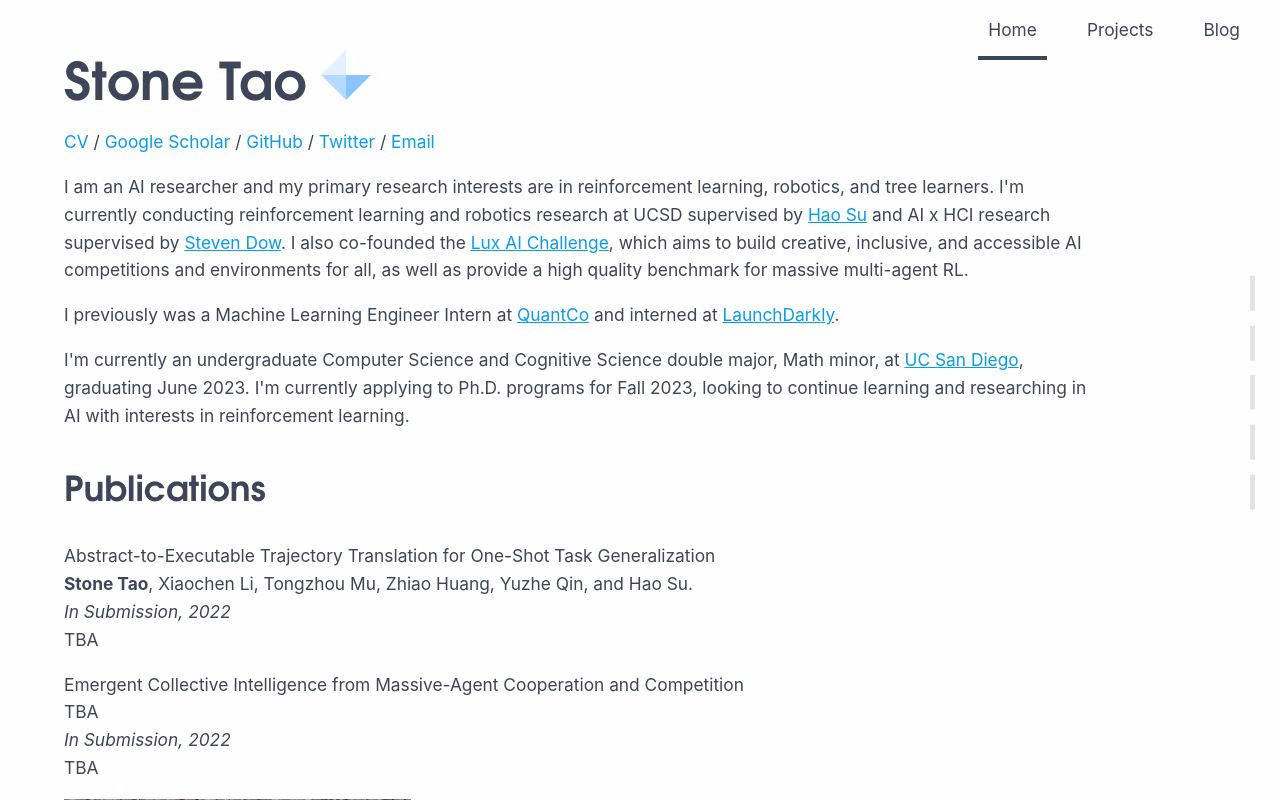
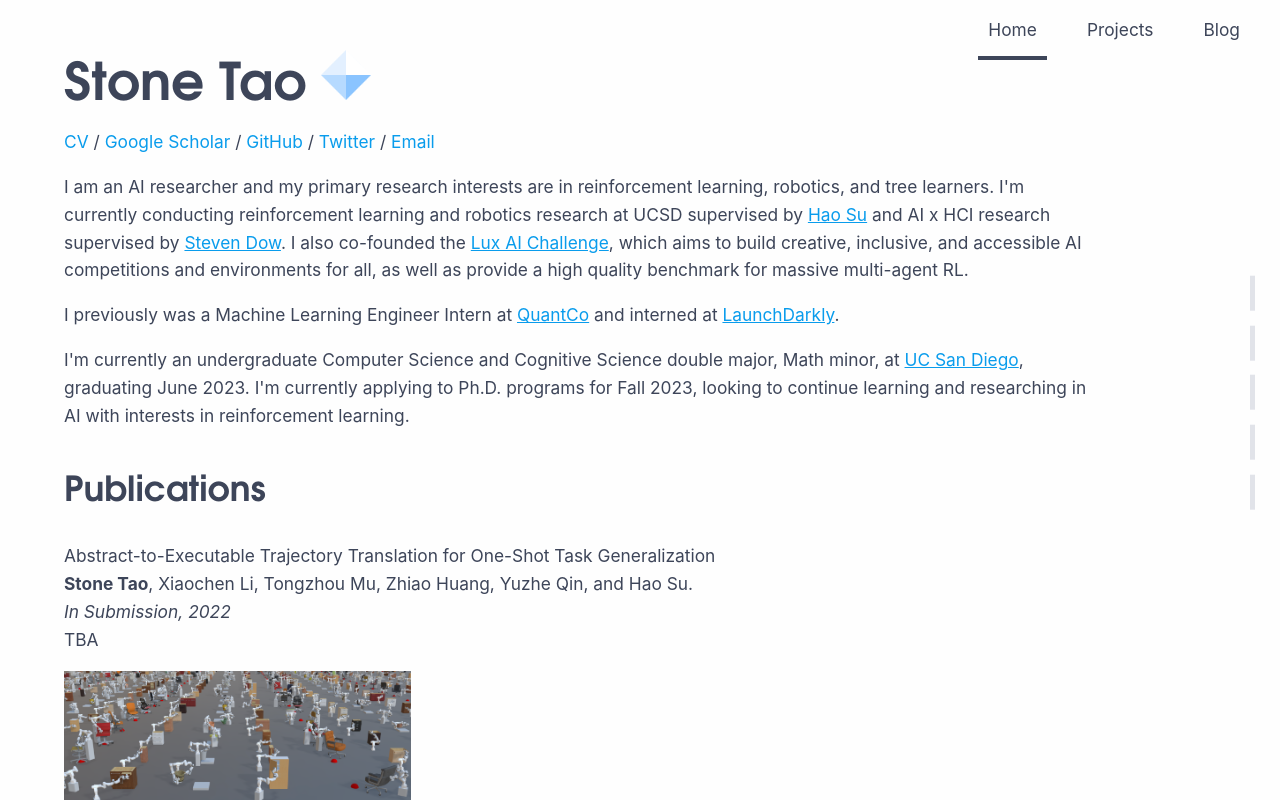
Before and after one commit to StoneT2000/StoneT2000.github.io, a React (Create React App) app: page / in a window 1280 px wide. Shown: the top 800 px of the page. Built offline with nearby package versions, Linux system fonts and the light colour scheme.

Commit message:
Update publications.js

```diff
--- a/src/pages/Home/publications.js
+++ b/src/pages/Home/publications.js
@@ -11,18 +11,30 @@ export const data = [
     code: 'TBA',
     image: null,
   },
-  {
-    title:
-      'Emergent Collective Intelligence from Massive-Agent Cooperation and Competition',
-    authors:
-      'TBA',
-    venue: 'In Submission',
-    year: '2022',
-    link: 'TBA',
-    projectpage: 'TBA',
-    code: 'TBA',
-    image: null,
-  },
+  // {
+  //   title:
+  //     'Emergent Collective Intelligence from Massive-Agent Cooperation and Competition',
+  //   authors:
+  //     'TBA',
+  //   venue: 'In Submission',
+  //   year: '2022',
+  //   link: 'TBA',
+  //   projectpage: 'TBA',
+  //   code: 'TBA',
+  //   image: null,
+  // },
+  // {
+  //   title:
+  //     'MetaWriter: Supporting Information Synthesis for Academic Meta-reviewers through Machine-generated Highlights and Summaries',
+  //   authors:
+  //     'Lu Sun, Stone Tao, Junjie Hu, Steven P. Dow',
+  //   venue: 'In Submission',
+  //   year: '2022',
+  //   link: 'TBA',
+  //   projectpage: 'TBA',
+  //   code: 'TBA',
+  //   image: null,
+  // },
   {
     title:
       'Maniskill: Generalizable manipulation skill benchmark with large-scale demonstrations',
```
